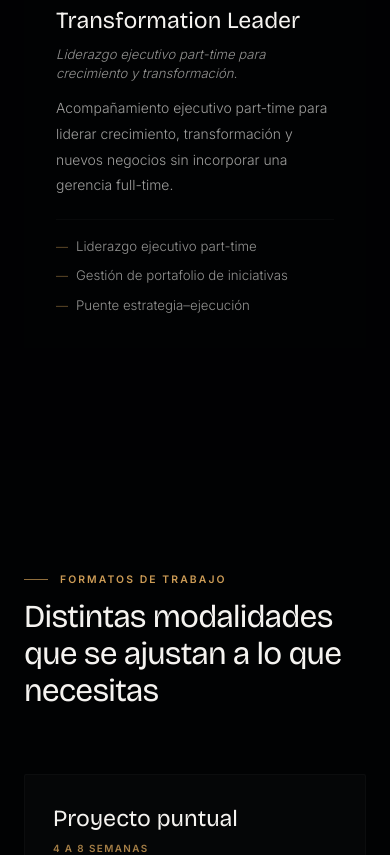
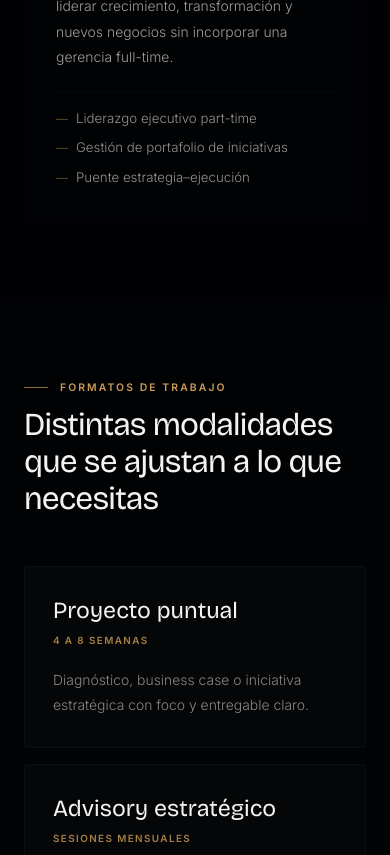
Before and after one commit to itarau/monicarau-site, a Next.js app: page / in a window 390 px wide. Shown: the part 4678-5533 px from the top of the page. Built offline with nearby package versions, Linux system fonts and the light colour scheme.

Commit message:
Reducir espaciado vertical entre secciones para layout mas compacto

```diff
--- a/components/sections/about.tsx
+++ b/components/sections/about.tsx
@@ -33,7 +33,7 @@ export function About() {
         </div>
 
         {/* text */}
-        <div ref={ref} className="flex flex-col justify-center px-8 py-16 lg:px-16 lg:py-24">
+        <div ref={ref} className="flex flex-col justify-center px-8 py-14 lg:px-16 lg:py-20">
           <motion.div
             initial={{ opacity: 0, y: 24 }}
             animate={inView ? { opacity: 1, y: 0 } : {}}
--- a/components/sections/challenges.tsx
+++ b/components/sections/challenges.tsx
@@ -19,8 +19,8 @@ export function Challenges() {
   const inView = useInView(ref, { once: true, margin: "-60px" });
 
   return (
-    <section id="desafios" className="px-6 py-28 lg:px-16">
-      <div className="mb-16">
+    <section id="desafios" className="px-6 py-20 lg:px-16">
+      <div className="mb-12">
         <div className="mb-3 flex items-center gap-3">
           <span className="h-px w-6 bg-primary/70" />
           <span className="text-[0.65rem] font-semibold uppercase tracking-[0.2em] text-primary">
--- a/components/sections/faq.tsx
+++ b/components/sections/faq.tsx
@@ -31,14 +31,14 @@ export function FAQ() {
   const [open, setOpen] = useState<number | null>(null);
 
   return (
-    <section id="faq" className="px-6 py-28 lg:px-16">
+    <section id="faq" className="px-6 py-20 lg:px-16">
       <div className="mb-3 flex items-center gap-3">
         <span className="h-px w-6 bg-primary/70" />
         <span className="text-[0.65rem] font-semibold uppercase tracking-[0.2em] text-primary">
           Preguntas frecuentes
         </span>
       </div>
-      <h2 className="mb-16 font-serif text-[clamp(2rem,4vw,3.2rem)] font-normal leading-[1.15] tracking-tight text-foreground">
+      <h2 className="mb-12 font-serif text-[clamp(2rem,4vw,3.2rem)] font-normal leading-[1.15] tracking-tight text-foreground">
         Lo que suelen preguntar antes de trabajar juntos
       </h2>
 
--- a/components/sections/for-whom.tsx
+++ b/components/sections/for-whom.tsx
@@ -17,7 +17,7 @@ export function ForWhom() {
   const inView = useInView(ref, { once: true, margin: "-60px" });
 
   return (
-    <section id="para-quien" className="bg-foreground/[0.015] px-6 py-28 lg:px-16">
+    <section id="para-quien" className="bg-foreground/[0.015] px-6 py-20 lg:px-16">
       <div className="grid gap-16 lg:grid-cols-2 lg:gap-24">
         <div>
           <div className="mb-3 flex items-center gap-3">
--- a/components/sections/formats.tsx
+++ b/components/sections/formats.tsx
@@ -15,14 +15,14 @@ export function Formats() {
   const inView = useInView(ref, { once: true, margin: "-60px" });
 
   return (
-    <section id="formatos" className="px-6 py-28 lg:px-16">
+    <section id="formatos" className="px-6 py-20 lg:px-16">
       <div className="mb-3 flex items-center gap-3">
         <span className="h-px w-6 bg-primary/70" />
         <span className="text-[0.65rem] font-semibold uppercase tracking-[0.2em] text-primary">
           Formatos de trabajo
         </span>
       </div>
-      <h2 className="mb-16 font-serif text-[clamp(2rem,4vw,3.2rem)] font-normal leading-[1.15] tracking-tight text-foreground">
+      <h2 className="mb-12 font-serif text-[clamp(2rem,4vw,3.2rem)] font-normal leading-[1.15] tracking-tight text-foreground">
         Distintas modalidades que se ajustan a lo que necesitas
       </h2>
 
--- a/components/sections/services.tsx
+++ b/components/sections/services.tsx
@@ -35,9 +35,9 @@ export function Services() {
   const inView = useInView(ref, { once: true, margin: "-60px" });
 
   return (
-    <section id="servicios" className="bg-background/40 px-6 py-28 lg:px-16">
+    <section id="servicios" className="bg-background/40 px-6 py-20 lg:px-16">
       {/* header */}
-      <div className="mb-14 max-w-2xl lg:mb-20">
+      <div className="mb-10 max-w-2xl lg:mb-14">
         <div className="mb-3 flex items-center gap-3">
           <span className="h-px w-6 bg-primary/70" />
           <span className="text-[0.65rem] font-semibold uppercase tracking-[0.2em] text-primary">
```
